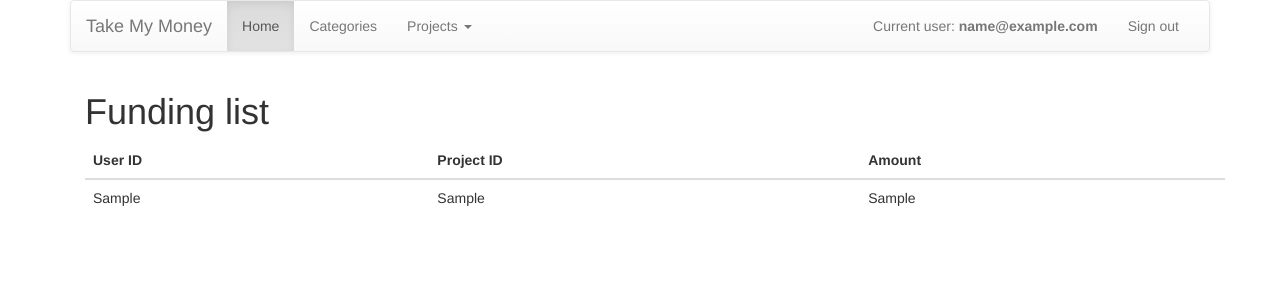
After one commit to CS2102-Group16/TakeMyMoney, a Django app: template TakeMyMoney/templates/funding_list.html in a window 1280 px wide. The commit adds this page. Shown: the top 300 px of the page. Run offline with Django 3.2, Linux system fonts and the light colour scheme; the template is opened without the code that fills it: most values are stand-ins (such as "Sample title", 1, 10 or a date in 2020); some libraries are stand-ins or nearby versions.

Commit message:
Added 'funding list' and modified relevant files

```diff
--- a/TakeMyMoney/templates/add_new_project.html
+++ b/TakeMyMoney/templates/add_new_project.html
@@ -6,6 +6,7 @@
     <div class="container">
         <h1>Add new project</h1>
         <form action="/storeProject/" method="POST">
+            {% csrf_token %}
             <div class="form-group">
                 <label for="title">Title</label>
                 <input type="text" class="form-control" name="title" id="title" placeholder="Example input">
--- /dev/null
+++ b/TakeMyMoney/templates/funding_list.html
@@ -0,0 +1,25 @@
+{% extends "base.html" %}
+
+{% block title %}Funding List{% endblock %}
+
+{% block content %}
+    <div class="container">
+        <h1>Funding list</h1>
+        <table class="table">
+            <thead>
+                <th>User ID</th>
+                <th>Project ID</th>
+                <th>Amount</th>
+            </thead>
+            <tbody>
+            {% for funding in funding %}
+            <tr>
+                <td>{{ funding.0 }}</td>
+                <td>{{ funding.1 }}</td>
+                <td>{{ funding.2 }}</td>
+            </tr>
+            {% endfor %}
+            </tbody>
+        </table>
+    </div>
+{% endblock %}
--- a/TakeMyMoney/templates/login.html
+++ b/TakeMyMoney/templates/login.html
@@ -33,7 +33,7 @@
             <label for="password">Password</label>
             <input type="text" class="form-control" name="password" id="password" placeholder="eg123">
         </div>
-        <button type="button" class="btn btn-primary pull-right" id="submit" onclick="validate()">Login</button>
+        <button type="submit" class="btn btn-primary pull-right" id="submit">Login</button>
     </form>
 </div>
 </body>
--- a/TakeMyMoney/urls.py
+++ b/TakeMyMoney/urls.py
@@ -37,4 +37,6 @@ urlpatterns = [
     url(r'^attemptLogin/', views.attempt_login),
     url(r'^loginStatus/', views.login_status),
     url(r'^signOut/', views.logout),
+
+    url(r'^fundingList/', views.funding_list),
 ]
```
Also changed, not shown: TakeMyMoney/views.py (+11 -0 lines), schema.sql (+8 -0 lines).
